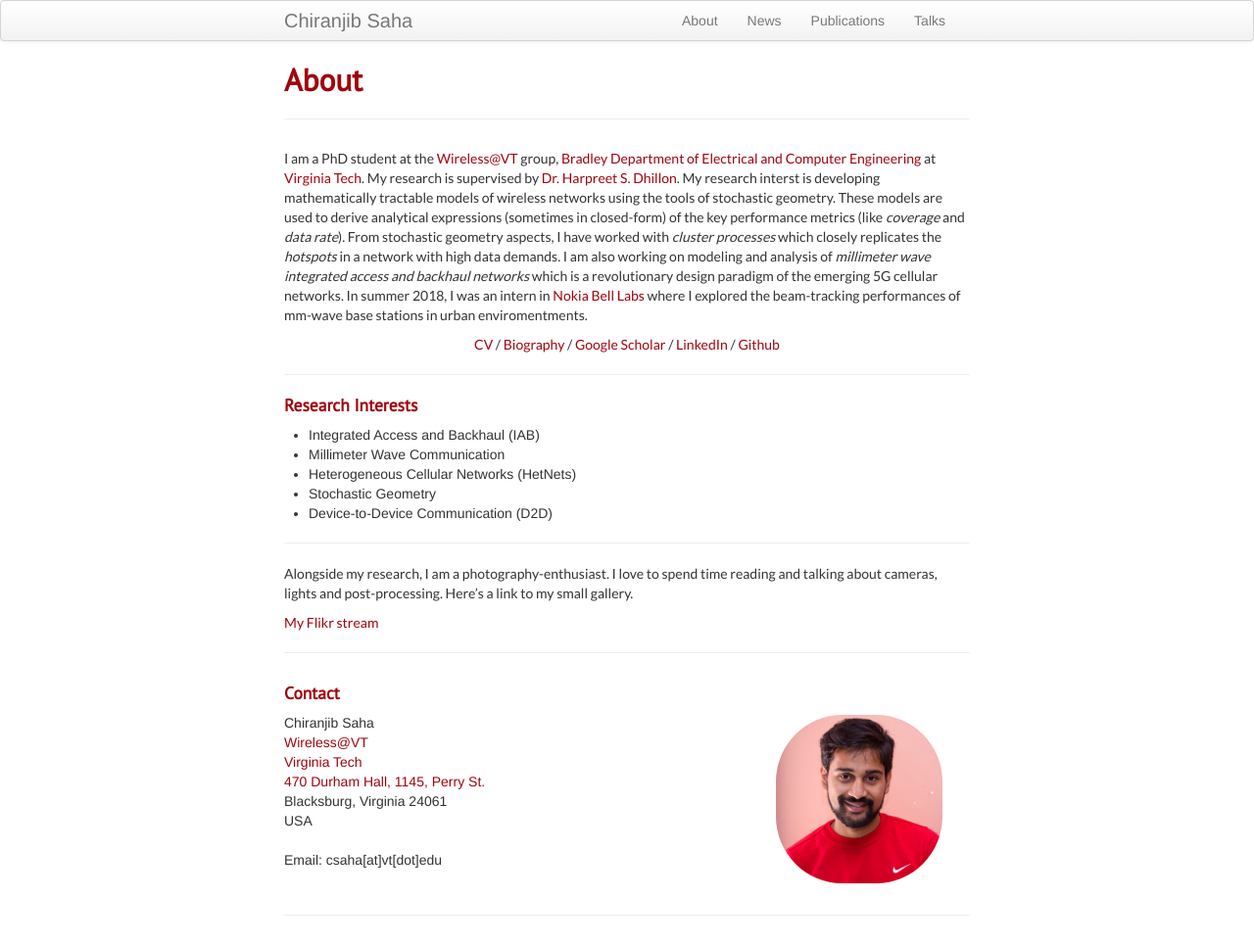
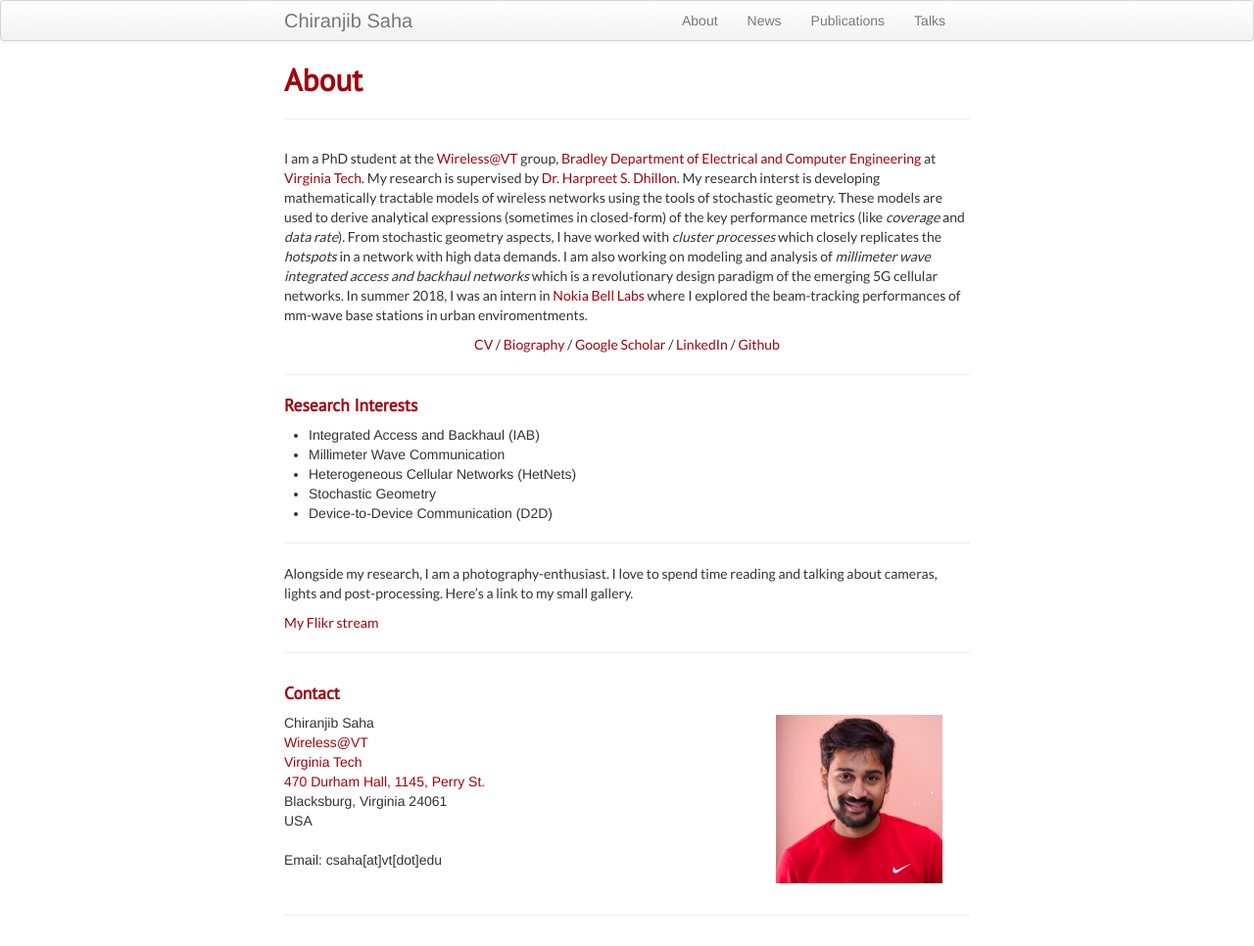
Before and after one commit to chiranjibsaha/chiranjibsaha.github.io, a Jekyll site: the page built from index.md, in a window 1280 px wide. Shown: the whole page at 98% size. Built offline with Jekyll 4.4.1, drawn with Linux system fonts in a browser that asks for light colours.

Commit message:
Update kbroman.css

```diff
--- a/assets/themes/twitter/css/kbroman.css
+++ b/assets/themes/twitter/css/kbroman.css
@@ -73,5 +73,5 @@ font-family: 'PT Sans', sans-serif;
 
 
 .profile-pic {
-     border-radius: 40%;
+    // border-radius: 40%;
 }
```
